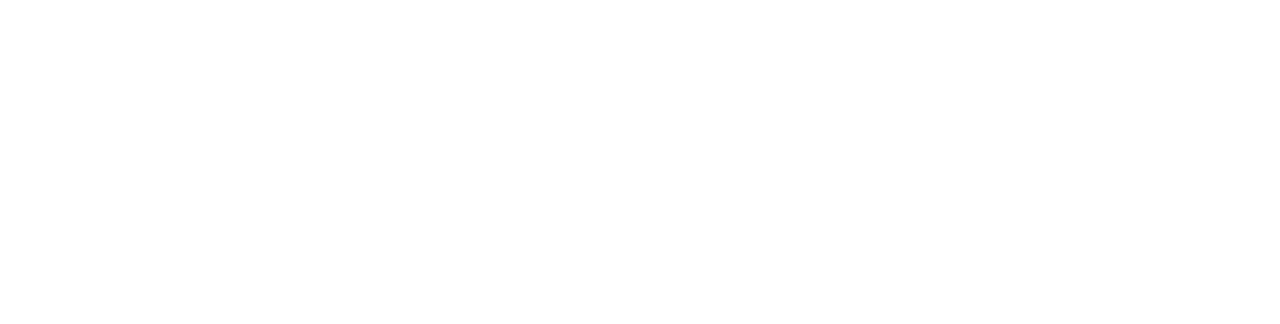
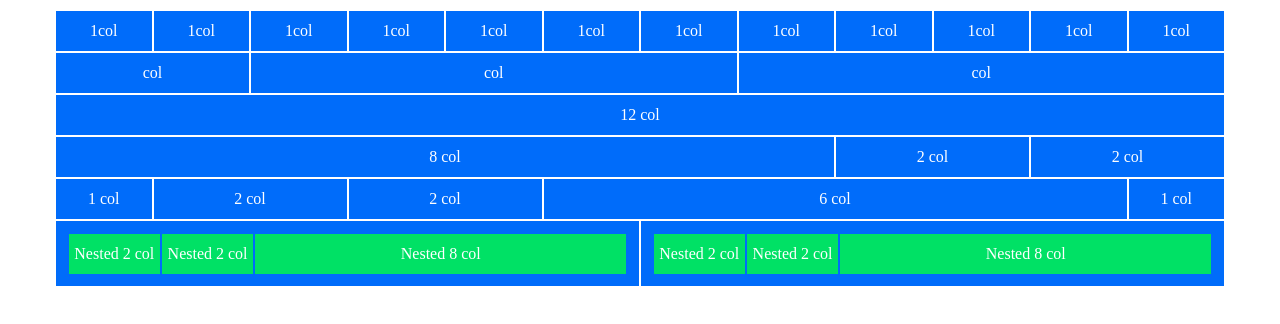
Before and after one commit to GiuseppeTodisco92/html-css-12bool, a plain HTML site: page index.html in a window 1280 px wide. Drawn offline with Linux system fonts and the light colour scheme.

Commit message:
add top section

```diff
--- a/css/12bool.css
+++ b/css/12bool.css
@@ -0,0 +1,145 @@
+/*----------------
+      reset
+------------------*/
+* {
+  margin: 0;
+  padding: 0;
+  box-sizing: border-box;
+}
+
+/*----------------
+      common
+------------------*/
+
+.container {
+  max-width: 1170px;
+  margin: 0 auto;
+}
+
+[class*='col-'] {
+  flex: 0 0 auto;
+}
+
+/*---------------------
+      riga e colonne
+----------------------*/
+
+.row {
+  display: flex;
+  flex-direction: row;
+  flex-wrap: wrap;
+}
+
+.col {
+  flex-grow: 1;
+  flex-basis: 0;
+  max-width: 100%;
+}
+
+.col-1 {
+  flex-basis: calc((100% / 12) * 1);
+  max-width: calc((100% / 12) * 1);
+}
+
+.col-2 {
+  flex-basis: calc((100% / 12) * 2);
+  max-width: calc((100% / 12) * 2);
+}
+
+.col-3 {
+  flex-basis: calc((100% / 12) * 3);
+  max-width: calc((100% / 12) * 3);
+}
+
+.col-4 {
+  flex-basis: calc((100% / 12) * 4);
+  max-width: calc((100% / 12) * 4);
+}
+
+.col-5 {
+  flex-basis: calc((100% / 12) * 5);
+  max-width: calc((100% / 12) * 5);
+}
+
+.col-6 {
+  flex-basis: calc((100% / 12) * 6);
+  max-width: calc((100% / 12) * 6);
+}
+
+.col-7 {
+  flex-basis: calc((100% / 12) * 7);
+  max-width: calc((100% / 12) * 7);
+}
+
+.col-8 {
+  flex-basis: calc((100% / 12) * 8);
+  max-width: calc((100% / 12) * 8);
+}
+
+.col-9 {
+  flex-basis: calc((100% / 12) * 9);
+  max-width: calc((100% / 12) * 9);
+}
+
+.col-10 {
+  flex-basis: calc((100% / 12) * 10);
+  max-width: calc((100% / 12) * 10);
+}
+
+.col-11 {
+  flex-basis: calc((100% / 12) * 11);
+  max-width: calc((100% / 12) * 11);
+}
+
+.col-12 {
+  flex-basis: calc((100% / 12) * 12);
+  max-width: calc((100% / 12) * 12);
+}
+
+/*----------------
+
+------------------*/
+
+.col-offset-1 {
+  margin-left: calc((100% / 12) * 1);
+}
+
+.col-offset-2 {
+  margin-left: calc((100% / 12) * 2);
+}
+
+.col-offset-3 {
+  margin-left: calc((100% / 12) * 3);
+}
+
+.col-offset-4 {
+  margin-left: calc((100% / 12) * 4);
+}
+
+.col-offset-5 {
+  margin-left: calc((100% / 12) * 5);
+}
+
+.col-offset-6 {
+  margin-left: calc((100% / 12) * 6);
+}
+
+.col-offset-7 {
+  margin-left: calc((100% / 12) * 7);
+}
+
+.col-offset-8 {
+  margin-left: calc((100% / 12) * 8);
+}
+
+.col-offset-9 {
+  margin-left: calc((100% / 12) * 9);
+}
+
+.col-offset-10 {
+  margin-left: calc((100% / 12) * 10);
+}
+
+.col-offset-11 {
+  margin-left: calc((100% / 12) * 11);
+}
--- a/css/style.css
+++ b/css/style.css
@@ -0,0 +1,22 @@
+[class*='col'],
+.col {
+  min-height: 40px;
+  background-color: #006cfa;
+  border: 1px solid white;
+  text-align: center;
+  line-height: 40px;
+  color: white;
+}
+
+[class*='col'] [class*='col'] {
+  background-color: #00e165;
+  border-color: #006cfa;
+}
+
+.row-padding {
+  padding: 2%;
+}
+
+section {
+  padding: 10px 0px;
+}
--- a/index.html
+++ b/index.html
@@ -5,10 +5,70 @@
         <meta charset="UTF-8">
         <meta http-equiv="X-UA-Compatible" content="IE=edge">
         <meta name="viewport" content="width=device-width, initial-scale=1.0">
-        <title>Document</title>
+        <link rel="stylesheet" href="css/12bool.css">
+        <link rel="stylesheet" href="css/style.css">
+        <title>12bool</title>
     </head>
 
     <body>
+        <!-- sezione top -->
+        <section class="container">
+
+            <div class="row">
+                <div class="col-1">1col</div>
+                <div class="col-1">1col</div>
+                <div class="col-1">1col</div>
+                <div class="col-1">1col</div>
+                <div class="col-1">1col</div>
+                <div class="col-1">1col</div>
+                <div class="col-1">1col</div>
+                <div class="col-1">1col</div>
+                <div class="col-1">1col</div>
+                <div class="col-1">1col</div>
+                <div class="col-1">1col</div>
+                <div class="col-1">1col</div>
+            </div>
+            <div class="row">
+                <div class="col-2">col</div>
+                <div class="col">col</div>
+                <div class="col">col</div>
+            </div>
+            <div class="row">
+                <div class="col-12">12 col</div>
+            </div>
+            <div class="row">
+                <div class="col-8">8 col</div>
+                <div class="col">2 col</div>
+                <div class="col">2 col</div>
+            </div>
+            <div class="row">
+                <div class="col-1">1 col</div>
+                <div class="col-2">2 col</div>
+                <div class="col-2">2 col</div>
+                <div class="col-6">6 col</div>
+                <div class="col-1">1 col</div>
+            </div>
+            <div class="row">
+                <div class="col">
+                    <div class="row row-padding">
+                        <div class="col-2">Nested 2 col</div>
+                        <div class="col-2">Nested 2 col</div>
+                        <div class="col-8">Nested 8 col</div>
+                    </div>
+                </div>
+                <div class="col">
+                    <div class="row row-padding">
+                        <div class="col-2">Nested 2 col</div>
+                        <div class="col-2">Nested 2 col</div>
+                        <div class="col-8">Nested 8 col</div>
+                    </div>
+
+                </div>
+            </div>
+        </section>
+        <!-- sezione top -->
+
+
 
     </body>
 
```
